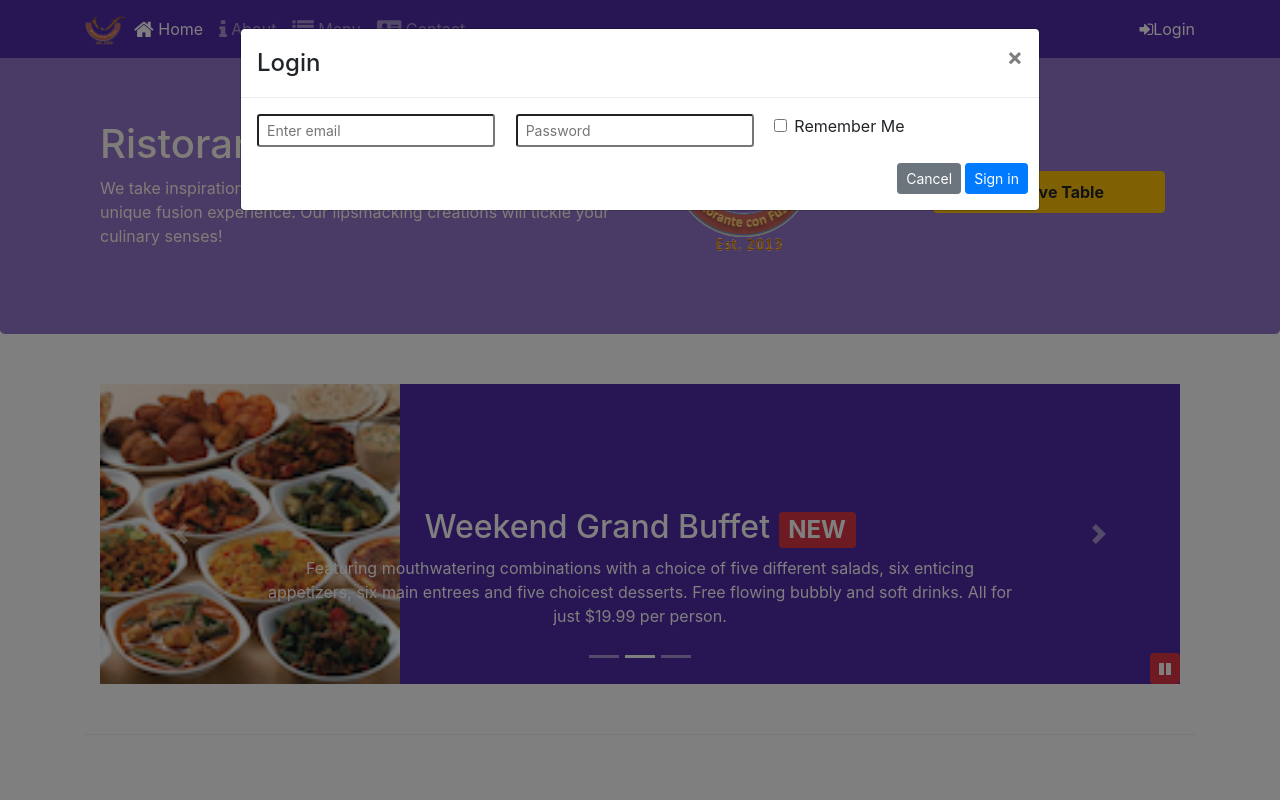
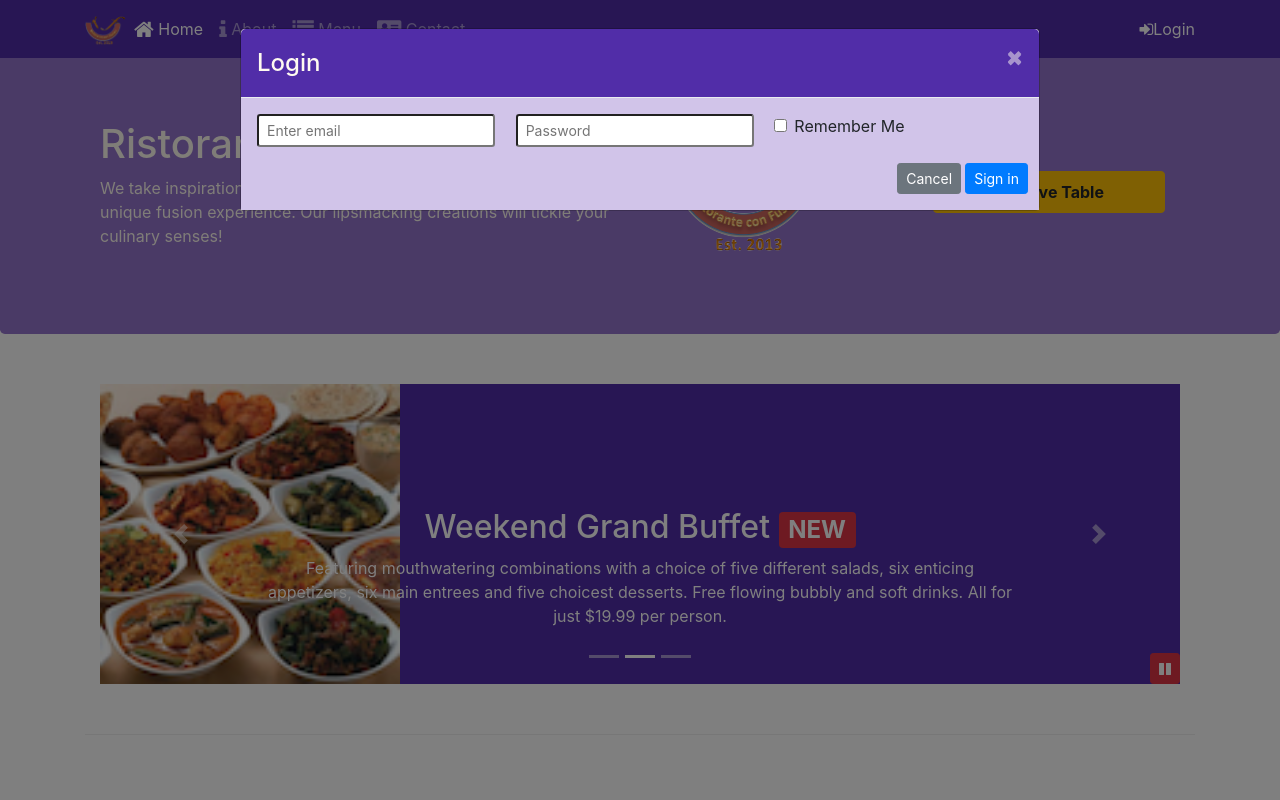
Before and after one commit to nyguerrillagirl/bootstrap4-starter, a website: page index.html in a window 1280 px wide. Both pictures are taken after a click on the link "Login". Shown: the top 800 px of the page. Drawn offline with nearby package versions, Linux system fonts and the light colour scheme.

Commit message:
Assignment 4

```diff
--- a/css/styles.scss
+++ b/css/styles.scss
@@ -75,3 +75,20 @@ body {
     position: absolute;
     bottom: 0px;
 }
+
+.modal {
+    .modal-header {
+        background: $background-dark;
+        color: floralwhite;
+
+        .close {
+            color: floralwhite;
+            font-weight: 900;
+
+        }
+    }
+
+    .modal-body {
+        background: $background-pale;
+    }
+}
--- a/index.html
+++ b/index.html
@@ -29,7 +29,7 @@
                     <li class="nav-item"><a class="nav-link" href="/contactus.html"><span class="fa fa-address-card fa-lg"></span> Contact</a></li>
                 </ul>
                 <span class="navbar-text">
-                    <a data-toggle="modal" data-target="#loginModal">
+                    <a  id="login_btn" href="#">
                         <span class="fa fa-sign-in"></span>Login
                     </a>
                 </span>
@@ -182,9 +182,7 @@
                             <img src="img/logo.png" class="img-fluid">
                         </div>
                         <div class="col-12 col-sm media-body align-self-center">
-                            <a role="button" class="btn btn-block nav-link btn-warning"
-                                data-toggle="modal"
-                                data-target="#reserveTableModal"
+                            <a role="button" class="btn btn-block nav-link btn-warning" id="reserve_table_btn"
                                 href="#reserve_table">
                             <strong>Reserve Table</strong>
                             </a>
@@ -373,6 +371,19 @@
 
            });
 
+           // Handles Login modal display on click
+           $('#login_btn').click(function() {
+               console.log('login modal clicked - open model...');
+               $('#loginModal').modal('show');
+               return false;
+           });
+
+           // Handles Reserve Table modal display on button click
+           $('#reserve_table_btn').click(function() {
+            console.log('reserve table modal clicked - open model...');
+               $('#reserveTableModal').modal('show');
+          });
+
        }) ;
     </script>
 
```
Also changed, not shown: css/styles.css.
